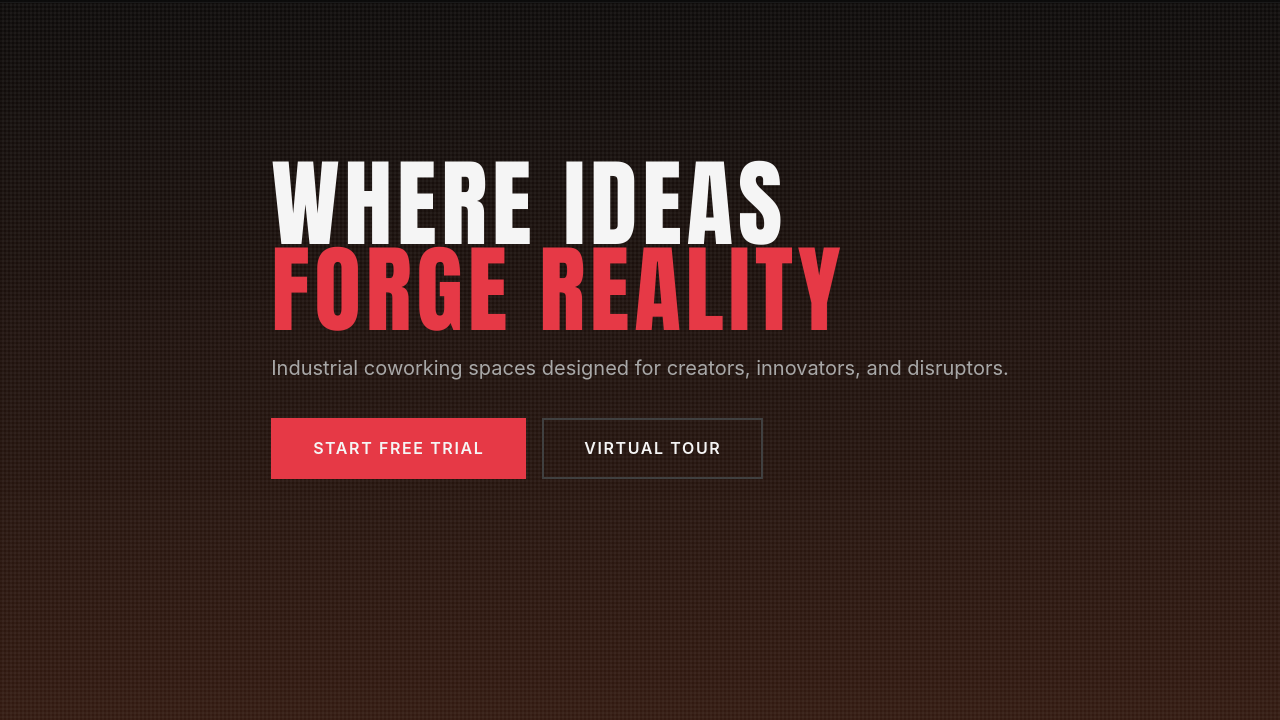
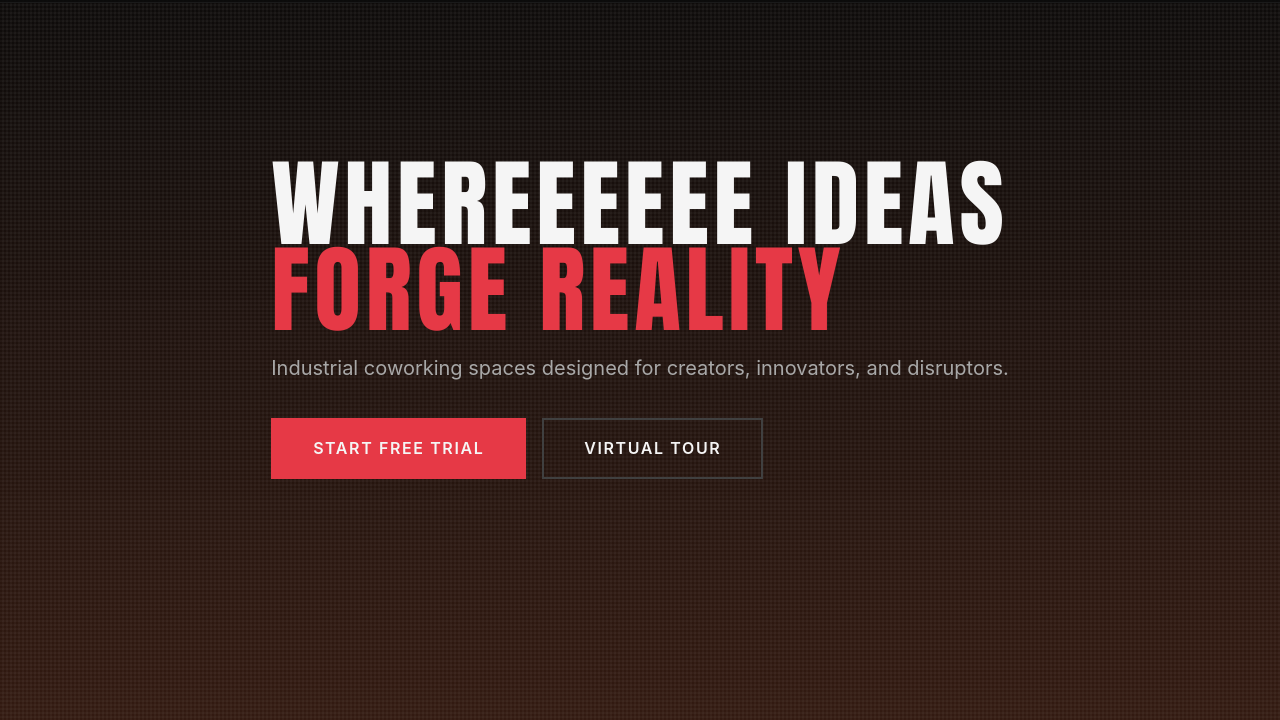
Before and after one commit to Jenith-datatemplate/Static-webpage, a plain HTML site: page index.html in a window 1280 px wide. Shown: the part 80-800 px from the top of the page. Drawn offline with Linux system fonts and the light colour scheme.

Commit message:
Update index.html

```diff
--- a/index.html
+++ b/index.html
@@ -53,7 +53,7 @@ Free HTML CSS Template
         </div>
         <div class="container">
             <div class="hero-content">
-                <h1>Where Ideas<br><span>Forge Reality</span></h1>
+                <h1>Whereeeeee Ideas<br><span>Forge Reality</span></h1>
                 <p class="hero-subtitle">Industrial coworking spaces designed for creators, innovators, and disruptors.</p>
                 <div class="hero-buttons">
                     <a href="#pricing" class="btn-primary">Start Free Trial</a>
```
